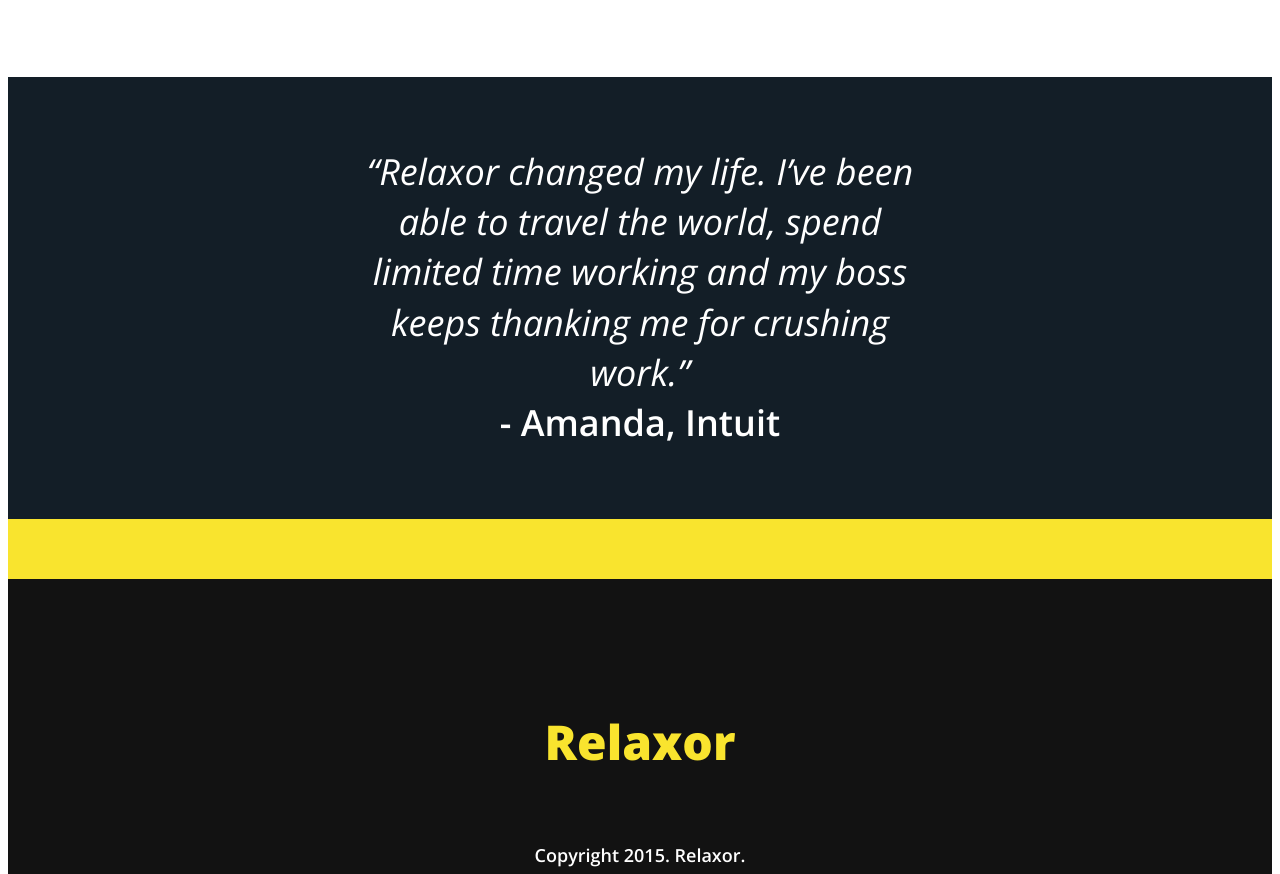
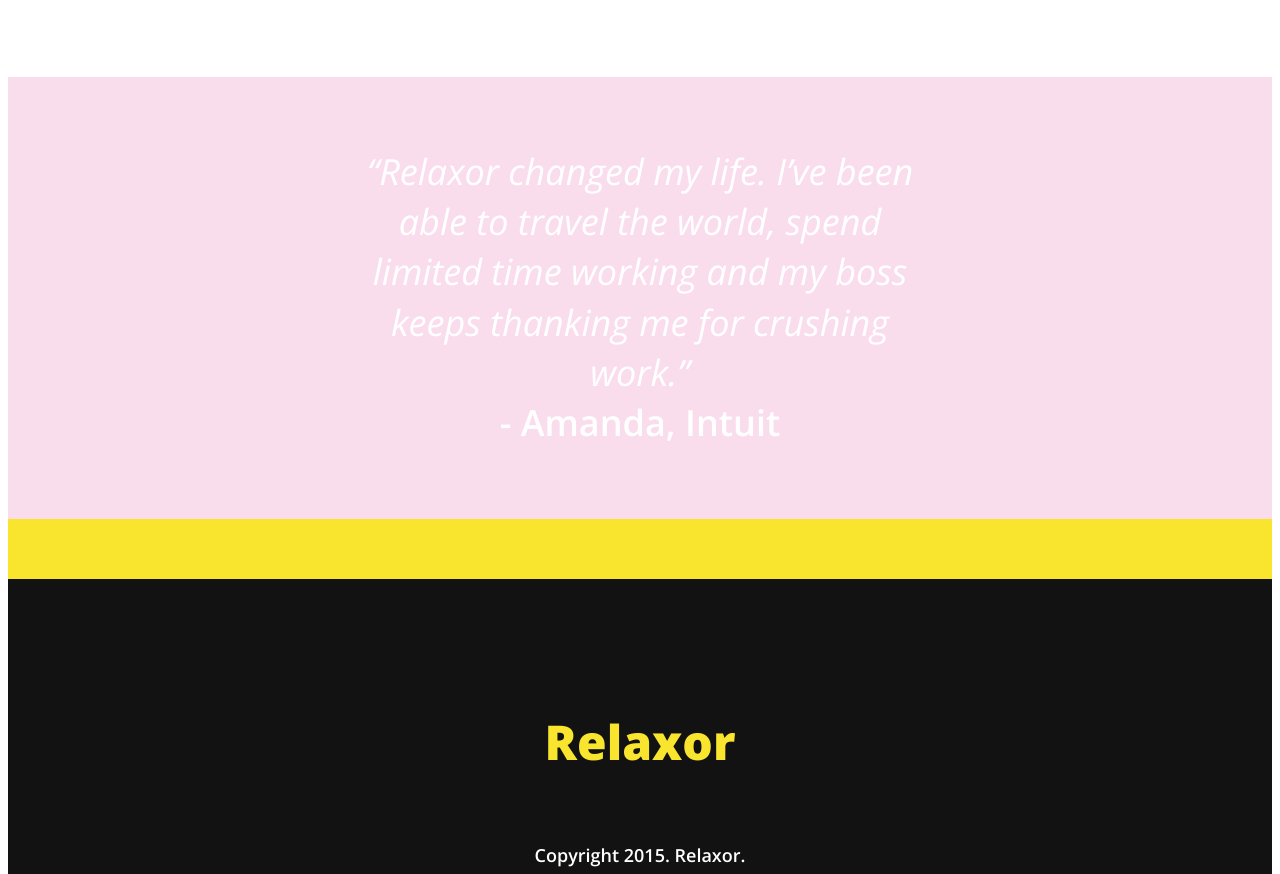
Before and after one commit to middtown/git-and-github-practice, a plain HTML site: page index.html in a window 1280 px wide. Shown: the part 1305-2179 px from the top of the page. Drawn offline with nearby package versions, Linux system fonts and the light colour scheme; a script that the page names is missing.

Commit message:
color changed to fadded

```diff
--- a/style.css
+++ b/style.css
@@ -124,7 +124,7 @@ h3 {
   margin: 30px 0 0 80px;
 }
 #testimonial {
-  background-color: #131e27;
+  background-color: #fadded;
   padding: 70px 0 70px;
   color: #fff;
 }
```
